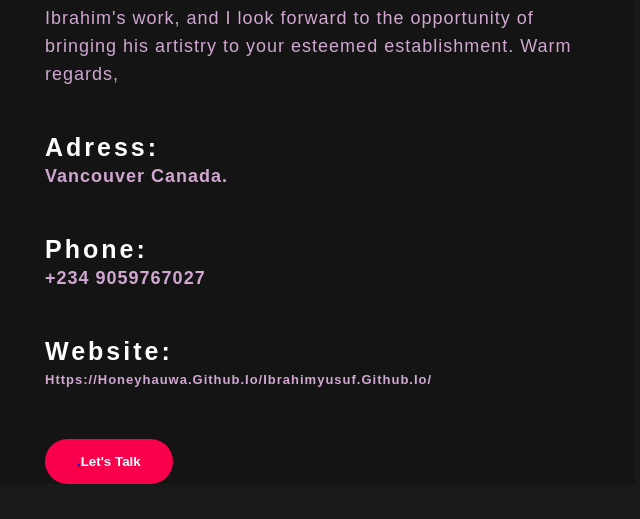
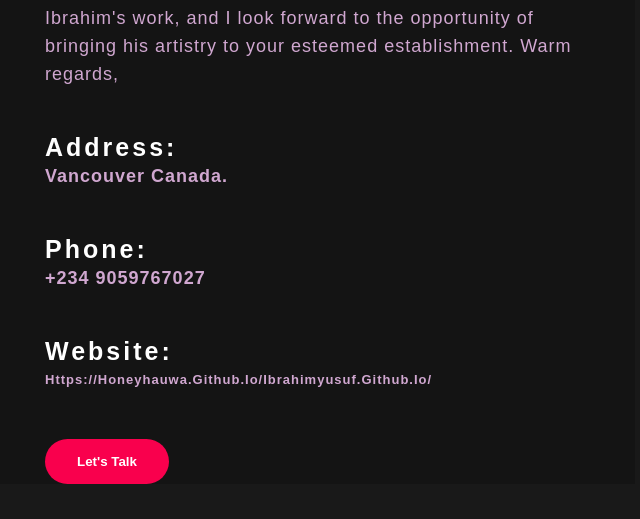
Before and after one commit to HoneyHauwa/Ibrahimyusuf.github.io, a plain HTML site: page About.html in a window 1280 px wide. Shown: the part 1020-1539 px from the top of the page, 570-1210 px from the left. Drawn offline with Linux system fonts and the light colour scheme.

Commit message:
six commit

```diff
--- a/About.html
+++ b/About.html
@@ -197,10 +197,10 @@ Thank you for considering Ibrahim's work, and I look forward to the opportunity
 Warm regards,</p>
 
 
-<h3>Adress: <p>Vancouver canada.</p></h3>
+<h3>Address: <p>Vancouver canada.</p></h3>
 <h3>phone:  <p>+234 9059767027</p></h3>
 <h3>website: <p style="font-size: small;"> https://honeyhauwa.github.io/Ibrahimyusuf.github.io/</p></h3>
-                <button type="button"> <a href="https://web.facebook.com/profile.php?id=100006855840202&mibextid=LQQJ4d&_rdc=1&_rdr"> .</a>Let's Talk</button>
+                <button type="button"> <a href="https://web.facebook.com/profile.php?id=100006855840202&mibextid=LQQJ4d&_rdc=1&_rdr"></a>Let's Talk</button>
             </div>
         </div>
     </section>
```
